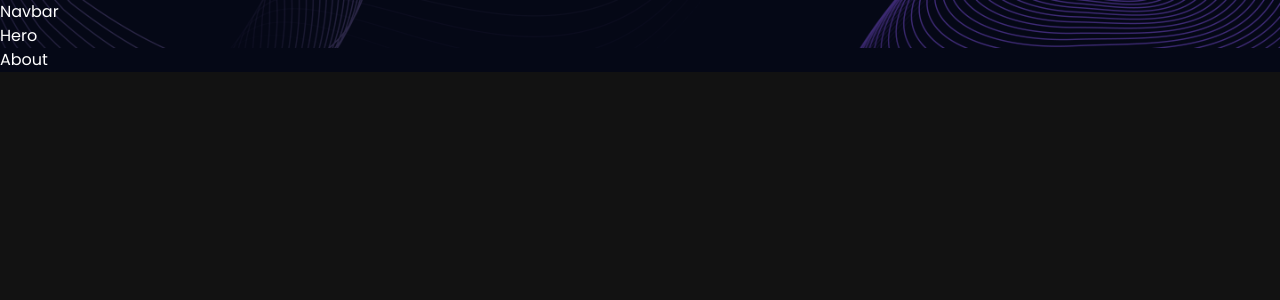
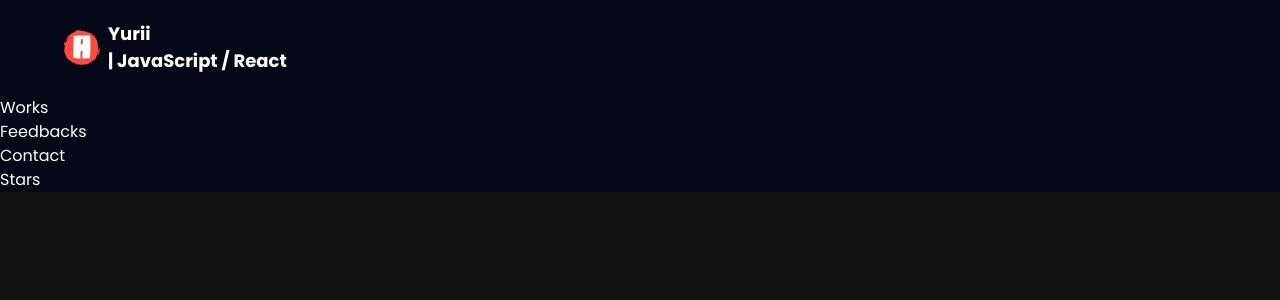
Before and after one commit to drummer-Yurii/portfolio-3d, a React (Vite) app: page / in a window 1280 px wide. Shown: the top 300 px of the page. Built offline with nearby package versions, Linux system fonts and the light colour scheme.

Commit message:
add logo to navbar component

```diff
--- a/index.html
+++ b/index.html
@@ -4,7 +4,7 @@
     <meta charset="UTF-8" />
     <link rel="icon" type="image/svg+xml" href="/vite.svg" />
     <meta name="viewport" content="width=device-width, initial-scale=1.0" />
-    <title>Vite + React</title>
+    <title>Yurii | Portfolio</title>
   </head>
   <body>
     <div id="root"></div>
--- a/package.json
+++ b/package.json
@@ -24,6 +24,8 @@
     "@types/react": "^18.0.27",
     "@types/react-dom": "^18.0.10",
     "@vitejs/plugin-react": "^3.1.0",
+    "autoprefixer": "^10.4.14",
+    "postcss": "^8.4.21",
     "tailwindcss": "^3.2.7",
     "vite": "^4.1.0"
   }
--- /dev/null
+++ b/postcss.config.cjs
@@ -0,0 +1,6 @@
+module.exports = {
+  plugins: {
+    tailwindcss: {},
+    autoprefixer: {},
+  },
+}
--- a/src/App.jsx
+++ b/src/App.jsx
@@ -12,6 +12,14 @@ const App = () => {
           <Hero />
         </div>
         <About />
+        <Experience />
+        <Tech />
+        <Works />
+        <Feedbacks />
+        <div className='relative z-0'>
+          <Contact />
+          <StarsCanvas />
+        </div>
       </div>
     </BrowserRouter>
   )
--- a/src/components/Navbar.jsx
+++ b/src/components/Navbar.jsx
@@ -1,8 +1,32 @@
-import React from 'react'
+import React, { useEffect, useState } from 'react';
+import { Link } from 'react-router-dom';
+
+import {styles} from '../styles';
+import { navLinks } from '../constants';
+import { logo, menu, close } from '../assets';
 
 const Navbar = () => {
+  const [active, setActive] = useState('');
   return (
-    <div>Navbar</div>
+    <nav
+      className={`${styles.paddingX} w-full flex items-center py-5 fixed top-0 z-20 bg-primary`}
+    >
+      <div className='w-full flex justify-between items-center max-w-7xl mx-auto'>
+        <Link
+          to='/'
+          className='flex items-center gap-2'
+          onClick={() => {
+            setActive("");
+            window.scrollTo(0, 0);
+          }}
+        >
+          <img src={logo} alt="logo" className='w-9 h-9 object-contain' />
+            <p className='text-white text-[18px] font-bold cursor-pointer'>
+              Yurii <span className='sm:block hidden'>| JavaScript / React</span>
+            </p>
+        </Link>
+      </div>
+    </nav>
   )
 }
 
```
Also changed, not shown: 1 other file (tests, documents, lock files or other folders).
